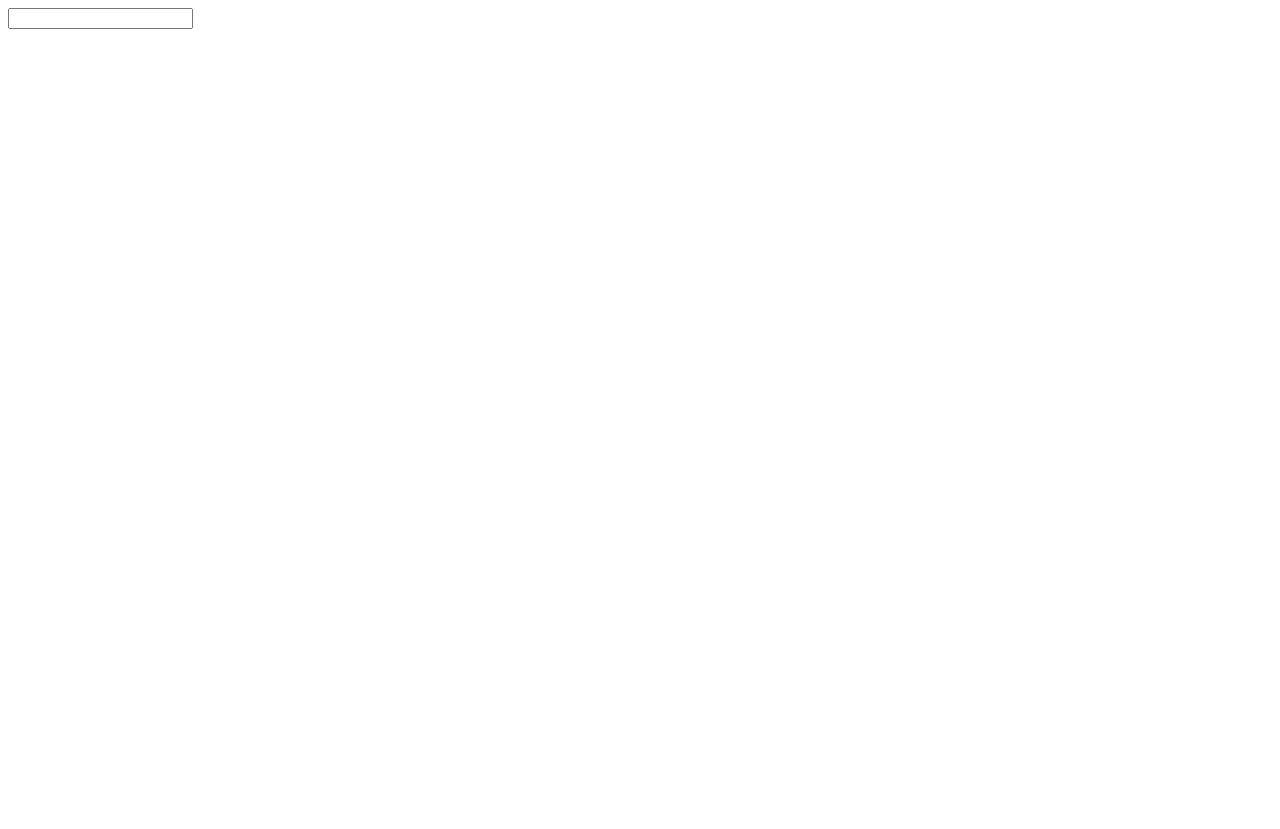
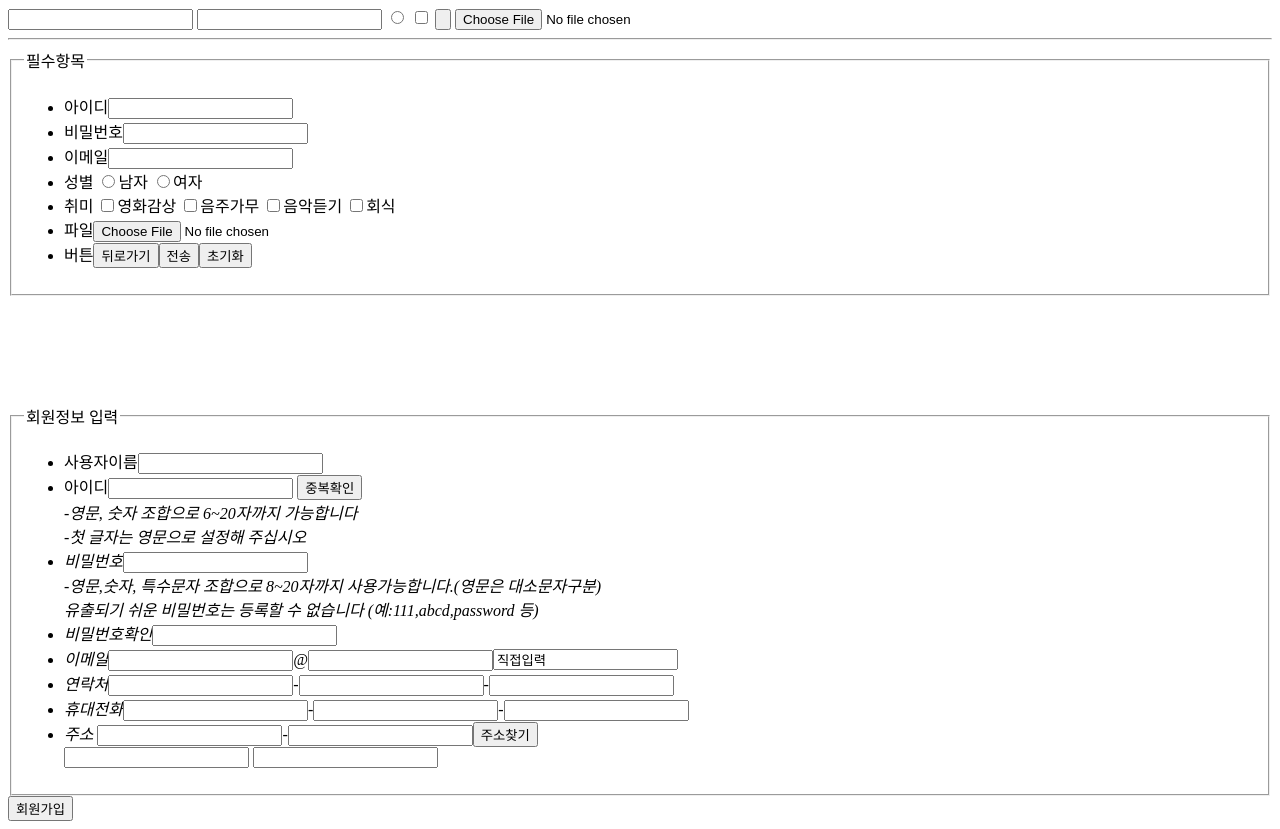
Before and after one commit to jjiyoonkim/classHTML, a plain HTML site: page input.html in a window 1280 px wide. Before the commit the page ends 800 px from the top, so only its background shows below. Drawn offline with Linux system fonts and the light colour scheme.

Commit message:
회원정보가입 form

```diff
--- a/input.html
+++ b/input.html
@@ -9,5 +9,78 @@
     <!--  type="값" :::::
     text- 한줄 입력란/ password -비밀번호 입력/ radio- 단일선택/checkbox- 다중선택/file- 파일경로/
     button/reset/submit (3개모두 버튼임)-->
+    <input type="passward"/>
+    <input type="radio">
+    <input type="checkbox">
+    <input type="button">
+    <input type="file">
+    <hr/>
+
+<form>
+    <fieldset>
+        <legend>필수항목</legend>
+            <ul>
+                <li><label for ="userID">아이디</label><input type="text" id ="userID"></li>
+                <li>비밀번호<input type="password"></li>
+                <li>이메일<input type="text"></li>
+                <li><label for="woman">성별</label>
+                    <input type="radio" name="sex" id ="man"><label for ="man">남자</label>
+                    <input type="radio" name="sex" id ="woman"><label for="woman">여자</label>
+                </li>
+                <li>취미
+                    <input type="checkbox">영화감상
+                    <input type="checkbox">음주가무
+                    <input type="checkbox">음악듣기
+                    <input type="checkbox">회식
+                </li>
+                <li>파일<input type="file"></li>
+                <li>버튼<input type="button" value="뒤로가기"><input type="submit" value="전송"><input type="reset" value="초기화"></li>
+
+            <!-- 실제로 버튼을 써야 되는경우와 링크를 써야 하는경우.링크는 어디론가 이동하는 경우(하이퍼)에 쓰는거고, 버튼은 그렇치 않은곳에다가 쓴다 예를 들어 로그인인 경우 벨류값을 가지고
+            어디론가 전송을 해야 하기때문에 input태거의 submit를 쓴다. 그런데 또 로그아웃을 생각해 보면, submit말고 그냥 하이퍼링크로 걸어놓고 스크립트를 이용해서 그냥 아웃시켜놓을수 있기때문에
+            그냥 <a>를 쓰고 return=false로 한다. -->
+            <!--  버튼중에서 2(submit과 reset)개는 form과 같이 써야한다. form을 사용한 경우에면 reset이 먹힌다. 초기화를 시키는 영역이 있어야 하니까. 제출하는 것도 영역을 설정하고 그 영역을
+            제출해야 하니까..-->
+            </ul>
+    </fieldset>
+
+
+</form>
+<br/>
+<br/>
+<br/>
+<br/>
+<br/>
+<br/>
+
+<form >
+    <fieldset>
+        <legend>회원정보 입력</legend>
+            <ul>
+                <li><label for="uerName">사용자이름</label><input id ="uerName" type="text"></li>
+                <li>
+                    <label for="userID">아이디</label><input id ="uerID" type="text">
+                    <input type="button" value="중복확인"><br/>
+                    <em>-영문, 숫자 조합으로 6~20자까지 가능합니다<br/>
+                    <em>-첫 글자는 영문으로 설정해 주십시오
+                </li>
+                <li>
+                    <label for="password">비밀번호</label><input id ="password" type="password"><br/>
+                    <em>-영문,숫자, 특수문자 조합으로 8~20자까지 사용가능합니다.(영문은 대소문자구분)</em><br/>
+                    <em>유출되기 쉬운 비밀번호는 등록할 수 없습니다 (예:111,abcd,password 등)</em>
+                </li>
+                <li><label for="checkpw">비밀번호확인</label><input id="checkpw" type="password"></li>
+                <li><label for="email">이메일</label><input type="text">@<input type="text"><input id ="email"type="text" value="직접입력"></li>
+                <li>연락처<input type="text">-<input type= "text">-<input type= "text"> </li>
+                <li><label for="phone">휴대전화</label><input id ="phone"type="text">-<input type= "text">-<input type= "text"></li>
+                <li><label for="address">주소</label>
+                    <input id ="address"type="text">-<input type="text"><input type="button" value="주소찾기"><br/>
+                    <input type="text">
+                    <input type="text">
+                </li>
+            </ul>
+    </fieldset>
+</form>
+<input type="submit" value="회원가입">
 </body>
 </html>
```
